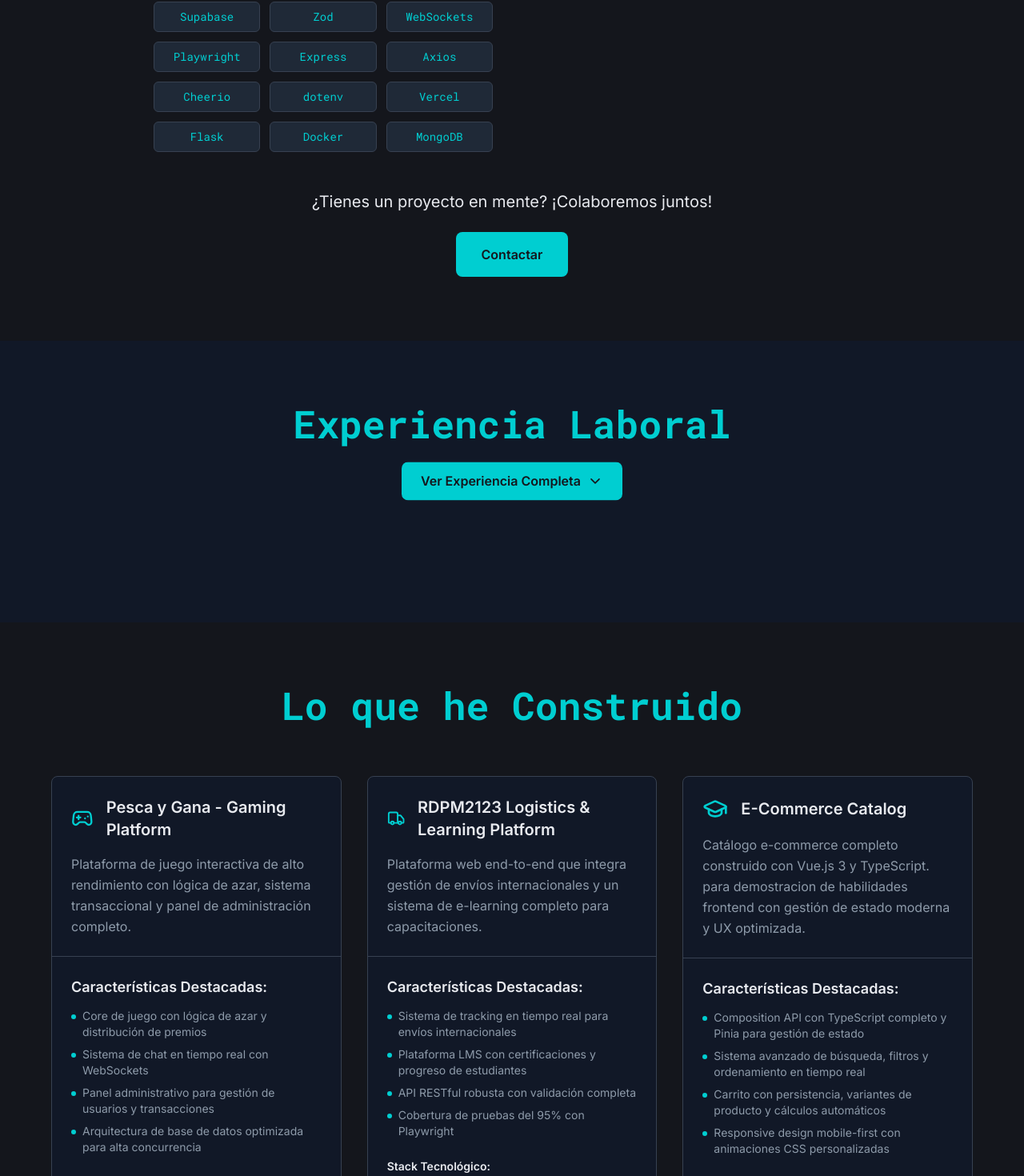
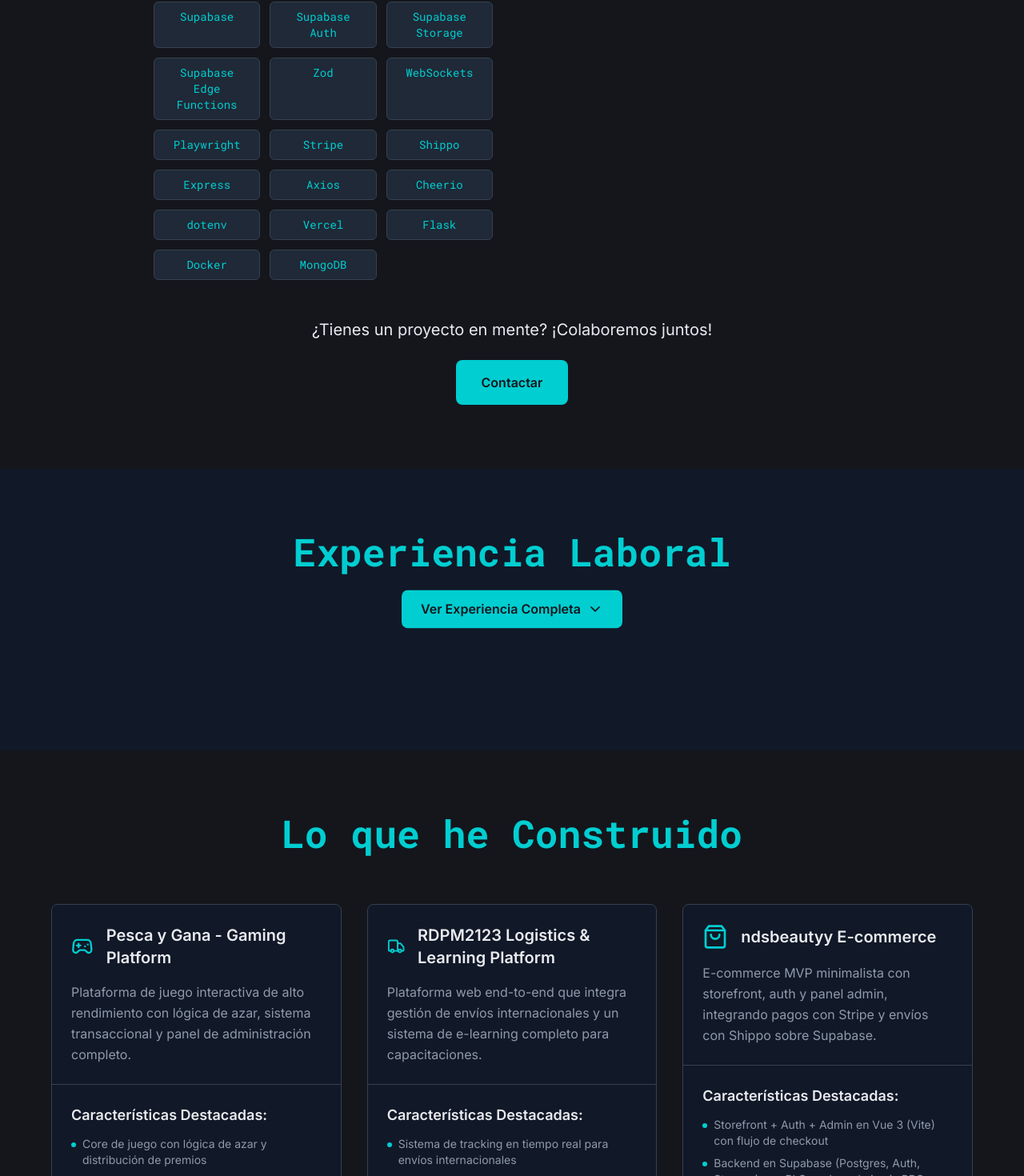
Before and after one commit to Pyrodex1/portfolio, a Next.js app: page / in a window 1280 px wide. Shown: the part 1831-3301 px from the top of the page at 80% size. Built offline with nearby package versions, Linux system fonts and the light colour scheme.

Commit message:
add ndsbeautyy e-commerce project and expand tech stack

```diff
--- a/src/components/About.tsx
+++ b/src/components/About.tsx
@@ -42,7 +42,9 @@
                 {[
                   'React', 'Vue.js 3', 'Next.js (App Router)', 'TypeScript', 'Node.js', 'Python',
                   'Pinia', 'Zustand', 'Tailwind CSS', 'shadcn/ui', 'PostgreSQL', 'MySQL',
-                  'Supabase', 'Zod', 'WebSockets', 'Playwright',
+                  'Supabase', 'Supabase Auth', 'Supabase Storage', 'Supabase Edge Functions',
+                  'Zod', 'WebSockets', 'Playwright',
+                  'Stripe', 'Shippo',
                   'Express', 'Axios', 'Cheerio', 'dotenv', 'Vercel',
                   'Flask', 'Docker', 'MongoDB'
                 ].map((tech) => (
--- a/src/components/Experience.tsx
+++ b/src/components/Experience.tsx
@@ -23,6 +23,19 @@
       "Integré soporte de precios en USD/VES usando la tasa BCV con cache",
       "Desarrollé BCV-API (rates-api) en Node.js/Express para consultar tasas del BCV y exponerlas por HTTP",
       "Preparé despliegue en Vercel con Function + rewrites para operar como servicio de soporte del producto"
+    ]
+  },
+  {
+    title: "Full Stack Developer",
+    company: "ndsbeautyy",
+    location: "Remote",
+    period: "2026 - Presente",
+    achievements: [
+      "Desarrollé e-commerce MVP minimalista con storefront, auth y panel admin (Vue 3 + Vite)",
+      "Implementé backend en Supabase (Postgres, Auth, Storage) con RLS y control de acceso admin via RPC is_admin()",
+      "Integré pagos con Stripe Checkout y webhook en Supabase Edge Functions para registrar y actualizar orders/payments",
+      "Implementé cotización de shipping en tiempo real con Shippo, seleccionando opción más barata y una express si existe",
+      "Construí admin interno para CRUD de productos e imágenes con subida multi-imagen y recorte/preview antes de subir"
     ]
   },
   {
@@ -84,7 +97,7 @@
         </div>
 
         <div className={`overflow-hidden transition-all duration-700 ease-in-out ${
-          isExpanded ? 'max-h-[2000px] opacity-100' : 'max-h-0 opacity-0'
+          isExpanded ? 'max-h-[9999px] opacity-100' : 'max-h-0 opacity-0'
         }`}>
           <div className="relative">
             {/* Timeline Line */}
--- a/src/components/Projects.tsx
+++ b/src/components/Projects.tsx
@@ -1,6 +1,6 @@
 'use client'
 
-import { ExternalLink, Github, Truck, GraduationCap, Gamepad2, ClipboardList, Linkedin, Mail, Zap, MessageCircle, Server } from 'lucide-react'
+import { ExternalLink, Github, Truck, GraduationCap, Gamepad2, ClipboardList, Linkedin, Mail, Zap, MessageCircle, Server, ShoppingBag } from 'lucide-react'
 import { useState } from 'react'
 
 interface Project {
@@ -41,7 +41,21 @@
     ]
   },
   {
-    title: "E-Commerce Catalog",
+    title: "ndsbeautyy E-commerce",
+    description: "E-commerce MVP minimalista con storefront, auth y panel admin, integrando pagos con Stripe y envíos con Shippo sobre Supabase.",
+    technologies: ["Vue 3", "Vite", "Vue Router", "Supabase", "PostgreSQL", "Stripe", "Shippo"],
+    demoUrl: "https://www.ndsbeautyy.com/",
+    icon: <ShoppingBag className="text-dark-cyan" size={32} />,
+    highlights: [
+      "Storefront + Auth + Admin en Vue 3 (Vite) con flujo de checkout",
+      "Backend en Supabase (Postgres, Auth, Storage) con RLS y roles admin via RPC",
+      "Stripe Checkout + webhook con Edge Functions para registrar y actualizar orders/payments",
+      "Cotización de shipping en tiempo real con Shippo, seleccionando opción más barata y express si existe",
+      "Admin interno para CRUD de productos e imágenes (multi-imagen + recorte/preview antes de subir)"
+    ]
+  },
+  {
+    title: "E-Commerce Catalog Demo",
     description: "Catálogo e-commerce completo construido con Vue.js 3 y TypeScript. para demostracion de habilidades frontend con gestión de estado moderna y UX optimizada.",
     technologies: ["Vue.js 3", "TypeScript", "Pinia", "Tailwind CSS", "Vite", "Vue Router"],
     demoUrl: "https://ecommerce-frontend-phi-eight.vercel.app/",
```
